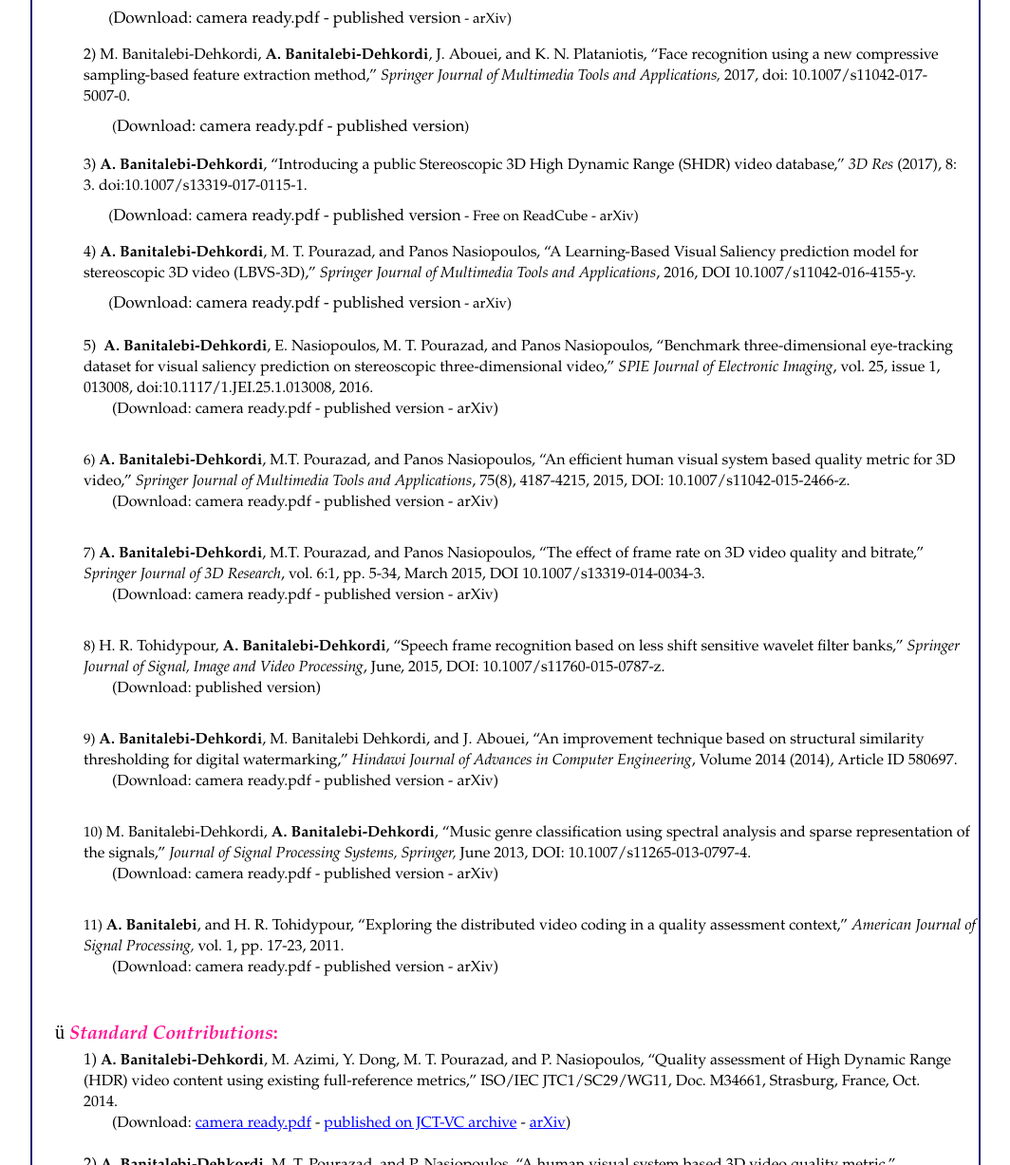
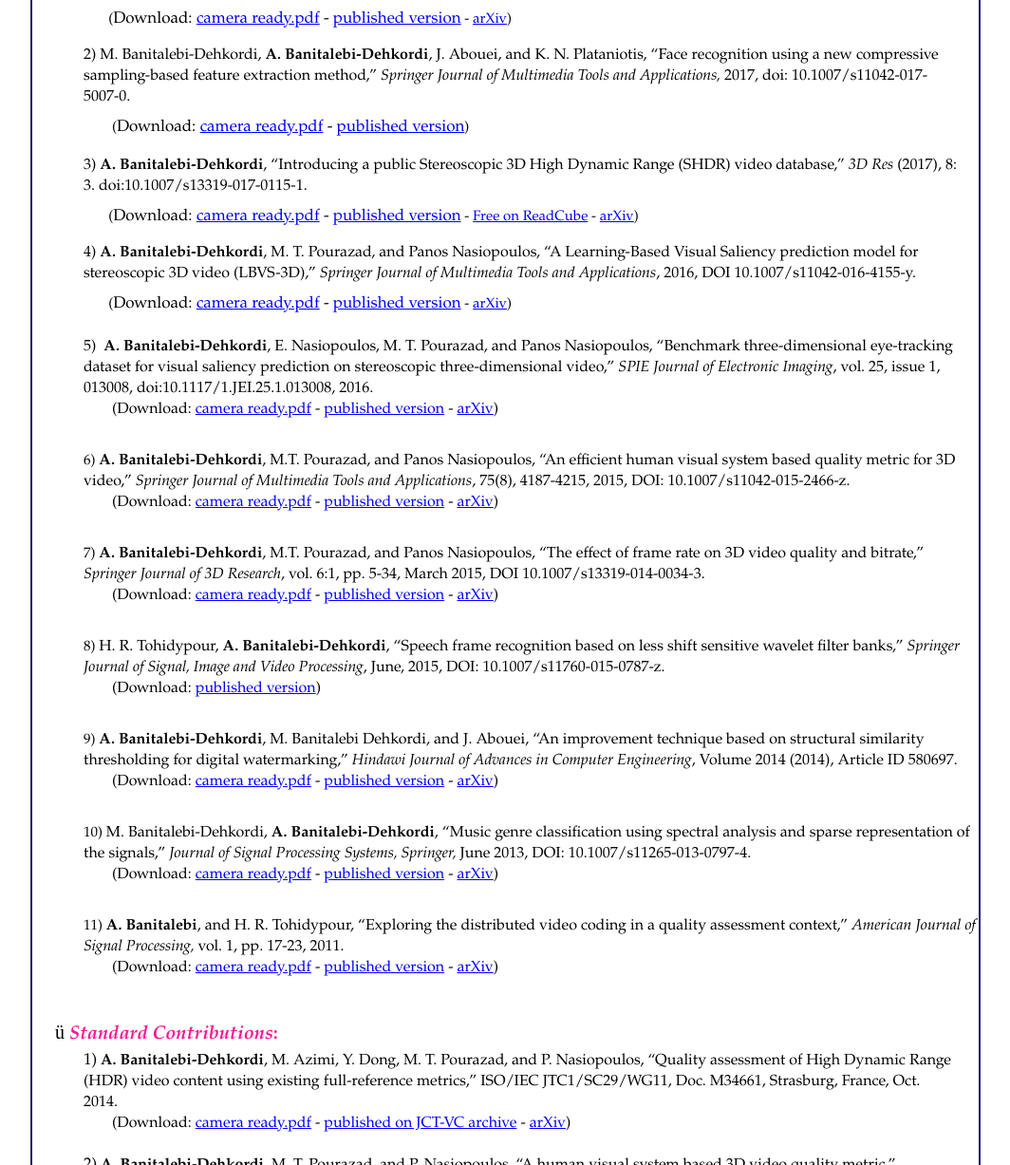
Before and after one commit to abanitalebi/abanitalebi.github.io, a plain HTML site: page publications.html in a window 1280 px wide. Shown: the part 3593-4820 px from the top of the page at 95% size, without its empty margins (208-1272 px from the left). Drawn offline with Linux system fonts and the light colour scheme.

Commit message:
Updates - February 2022

```diff
--- a/publications.html
+++ b/publications.html
@@ -332,49 +332,49 @@ a:hover
 <div style="position:absolute;left:0px;top:3213px;width:918px;height:22px;"><span style="color:#000000;font-family:Wingdings;font-size:20px;letter-spacing:0px;">ü	</span><span style="color:#FF1493;font-family:Garamond;font-size:20px;letter-spacing:0px;"><strong><em>Journal Papers</em>:</strong></span></div>
 <div style="margin-left:30px;position:absolute;left:0px;top:3244px;width:918px;height:18px;"><span style="color:#000000;font-family:Garamond;font-size:16px;letter-spacing:0px;">1) <strong>A. Banitalebi-Dehkordi</strong> and Panos Nasiopoulos, “Saliency Inspired Quality Assessment of Stereoscopic 3D Video,” <em>Springer </em></span></div>
 <div style="margin-left:30px;position:absolute;left:0px;top:3266px;width:918px;height:18px;"><span style="color:#000000;font-family:Garamond;font-size:16px;letter-spacing:0px;"><em>Journal of Multimedia Tools and Applications</em>, 2018, doi: 10.1007/s11042-018-5837-4.</span></div>
-<div style="margin-left:30px;position:absolute;left:0px;top:3298px;width:918px;height:18px;"><span style="color:#000000;font-family:Garamond;font-size:15px;letter-spacing:0px;">&nbsp;&nbsp; &nbsp;&nbsp;&nbsp; (</span><span style="color:#000000;font-family:Garamond;font-size:17px;letter-spacing:0px;">Download: camera ready.pdf - published version</span><span style="color:#000000;font-family:Garamond;font-size:15px;letter-spacing:0px;"> - arXiv)</span></div>
+<div style="margin-left:30px;position:absolute;left:0px;top:3298px;width:918px;height:18px;"><span style="color:#000000;font-family:Garamond;font-size:15px;letter-spacing:0px;">&nbsp;&nbsp; &nbsp;&nbsp;&nbsp; (</span><span style="color:#000000;font-family:Garamond;font-size:17px;letter-spacing:0px;">Download: <a href="https://github.com/abanitalebi/abanitalebi.github.io/blob/master/Files/papers/2018_MTAP_Banitalebi_SaliencyInspiredQAofStereoscopicVideo.pdf" target="_blank">camera ready.pdf</a> - <a href="https://link.springer.com/article/10.1007%2Fs11042-018-5837-4" target="_blank">published version</a></span><span style="color:#000000;font-family:Garamond;font-size:15px;letter-spacing:0px;"> - <a href="https://arxiv.org/abs/1803.04096" target="_blank">arXiv</a>)</span></div>
 <div style="margin-left:30px;position:absolute;left:0px;top:3319px;width:918px;height:16px;"><span style="color:#000000;font-family:Garamond;font-size:15px;letter-spacing:0px;"><br></span></div>
 <div style="margin-left:30px;position:absolute;left:0px;top:3336px;width:918px;height:18px;"><span style="color:#000000;font-family:Garamond;font-size:16px;letter-spacing:0px;">2) M. Banitalebi-Dehkordi, <strong>A. Banitalebi-Dehkordi</strong>, J. Abouei, and K. N. Plataniotis, “Face recognition using a new compressive </span></div>
 <div style="margin-left:30px;position:absolute;left:0px;top:3358px;width:918px;height:18px;"><span style="color:#000000;font-family:Garamond;font-size:16px;letter-spacing:0px;">sampling-based feature extraction method,” <em>Springer Journal of Multimedia Tools and Applications,</em> 2017, doi: 10.1007/s11042-017-</span></div>
 <div style="margin-left:30px;position:absolute;left:0px;top:3380px;width:918px;height:18px;"><span style="color:#000000;font-family:Garamond;font-size:16px;letter-spacing:0px;">5007-0.<em> </em></span></div>
-<div style="margin-left:30px;position:absolute;left:0px;top:3412px;width:918px;height:18px;"><span style="color:#000000;font-family:Garamond;font-size:15px;letter-spacing:0px;">&nbsp;&nbsp; &nbsp;&nbsp;&nbsp;&nbsp; (</span><span style="color:#000000;font-family:Garamond;font-size:17px;letter-spacing:0px;">Download: camera ready.pdf - published version</span><span style="color:#000000;font-family:Garamond;font-size:15px;letter-spacing:0px;">)</span></div>
+<div style="margin-left:30px;position:absolute;left:0px;top:3412px;width:918px;height:18px;"><span style="color:#000000;font-family:Garamond;font-size:15px;letter-spacing:0px;">&nbsp;&nbsp; &nbsp;&nbsp;&nbsp;&nbsp; (</span><span style="color:#000000;font-family:Garamond;font-size:17px;letter-spacing:0px;">Download: <a href="https://github.com/abanitalebi/abanitalebi.github.io/blob/master/Files/papers/2017_MTAP_Banitalebi_face_recognition.pdf" target="_blank">camera ready.pdf</a> - <a href="https://link.springer.com/article/10.1007/s11042-017-5007-0" target="_blank">published version</a></span><span style="color:#000000;font-family:Garamond;font-size:15px;letter-spacing:0px;">)</span></div>
 <div style="margin-left:30px;position:absolute;left:0px;top:3433px;width:918px;height:18px;"><span style="color:#000000;font-family:Garamond;font-size:16px;letter-spacing:0px;"><br></span></div>
 <div style="margin-left:30px;position:absolute;left:0px;top:3452px;width:918px;height:18px;"><span style="color:#000000;font-family:Garamond;font-size:16px;letter-spacing:0px;">3) <strong>A. Banitalebi-Dehkordi</strong>, “Introducing a public Stereoscopic 3D High Dynamic Range (SHDR) video database,” <em>3D Res</em> (2017), 8: </span></div>
 <div style="margin-left:30px;position:absolute;left:0px;top:3474px;width:918px;height:18px;"><span style="color:#000000;font-family:Garamond;font-size:16px;letter-spacing:0px;">3. doi:10.1007/s13319-017-0115-1.</span></div>
-<div style="margin-left:30px;position:absolute;left:0px;top:3506px;width:918px;height:18px;"><span style="color:#000000;font-family:Garamond;font-size:15px;letter-spacing:0px;">&nbsp;&nbsp; &nbsp;&nbsp;&nbsp; (</span><span style="color:#000000;font-family:Garamond;font-size:17px;letter-spacing:0px;">Download: camera ready.pdf - published version</span><span style="color:#000000;font-family:Garamond;font-size:15px;letter-spacing:0px;"> - Free on ReadCube - arXiv)</span></div>
+<div style="margin-left:30px;position:absolute;left:0px;top:3506px;width:918px;height:18px;"><span style="color:#000000;font-family:Garamond;font-size:15px;letter-spacing:0px;">&nbsp;&nbsp; &nbsp;&nbsp;&nbsp; (</span><span style="color:#000000;font-family:Garamond;font-size:17px;letter-spacing:0px;">Download: <a href="https://github.com/abanitalebi/abanitalebi.github.io/blob/master/Files/papers/2017_3DR_Banitalebi_3dhdr_database.pdf" target="_blank">camera ready.pdf</a> - <a href="https://link.springer.com/article/10.1007/s13319-017-0115-1" target="_blank">published version</a></span><span style="color:#000000;font-family:Garamond;font-size:15px;letter-spacing:0px;"> - <a href="http://www.readcube.com/articles/10.1007/s13319-017-0115-1" target="_blank">Free on ReadCube</a> - <a href="https://arxiv.org/abs/1803.04847" target="_blank">arXiv</a>)</span></div>
 <div style="margin-left:30px;position:absolute;left:0px;top:3527px;width:918px;height:16px;"><span style="color:#000000;font-family:Garamond;font-size:15px;letter-spacing:0px;"><br></span></div>
 <div style="margin-left:30px;position:absolute;left:0px;top:3544px;width:918px;height:18px;"><span style="color:#000000;font-family:Garamond;font-size:16px;letter-spacing:0px;">4) <strong>A. Banitalebi-Dehkordi</strong>, M. T. Pourazad, and Panos Nasiopoulos, “A Learning-Based Visual Saliency prediction model for </span></div>
 <div style="margin-left:30px;position:absolute;left:0px;top:3566px;width:918px;height:18px;"><span style="color:#000000;font-family:Garamond;font-size:16px;letter-spacing:0px;">stereoscopic 3D video (LBVS-3D),” <em>Springer Journal of Multimedia Tools and Applications</em>, 2016, DOI 10.1007/s11042-016-4155-y.</span></div>
-<div style="margin-left:30px;position:absolute;left:0px;top:3598px;width:918px;height:18px;"><span style="color:#000000;font-family:Garamond;font-size:15px;letter-spacing:0px;">&nbsp;&nbsp; &nbsp;&nbsp;&nbsp; (</span><span style="color:#000000;font-family:Garamond;font-size:17px;letter-spacing:0px;">Download: camera ready.pdf - published version</span><span style="color:#000000;font-family:Garamond;font-size:15px;letter-spacing:0px;"> - arXiv)</span></div>
+<div style="margin-left:30px;position:absolute;left:0px;top:3598px;width:918px;height:18px;"><span style="color:#000000;font-family:Garamond;font-size:15px;letter-spacing:0px;">&nbsp;&nbsp; &nbsp;&nbsp;&nbsp; (</span><span style="color:#000000;font-family:Garamond;font-size:17px;letter-spacing:0px;">Download: <a href="https://github.com/abanitalebi/abanitalebi.github.io/blob/master/Files/papers/2016_MTAP_Dehkordi_LBVS-3D.pdf" target="_blank">camera ready.pdf</a> - <a href="http://link.springer.com/article/10.1007/s11042-016-4155-y" target="_blank">published version</a></span><span style="color:#000000;font-family:Garamond;font-size:15px;letter-spacing:0px;"> - <a href="https://arxiv.org/abs/1803.04842" target="_blank">arXiv</a>)</span></div>
 <div style="margin-left:30px;position:absolute;left:0px;top:3623px;width:918px;height:16px;"><span style="color:#000000;font-family:Garamond;font-size:15px;letter-spacing:0px;"><br></span></div>
 <div style="margin-left:30px;position:absolute;left:0px;top:3643px;width:918px;height:18px;"><span style="color:#000000;font-family:Garamond;font-size:16px;letter-spacing:0px;">5)<strong>&nbsp; A. Banitalebi-Dehkordi</strong>, E. Nasiopoulos, M. T. Pourazad, and Panos Nasiopoulos, “Benchmark three-dimensional eye-tracking </span></div>
 <div style="margin-left:30px;position:absolute;left:0px;top:3665px;width:918px;height:18px;"><span style="color:#000000;font-family:Garamond;font-size:16px;letter-spacing:0px;">dataset for visual saliency prediction on stereoscopic three-dimensional video,” <em>SPIE Journal of Electronic Imaging</em>, vol. 25, issue 1, </span></div>
 <div style="margin-left:30px;position:absolute;left:0px;top:3687px;width:918px;height:18px;"><span style="color:#000000;font-family:Garamond;font-size:16px;letter-spacing:0px;">013008, doi:10.1117/1.JEI.25.1.013008, 2016.&nbsp;&nbsp; &nbsp;&nbsp; &nbsp;&nbsp; &nbsp;&nbsp; &nbsp;&nbsp; &nbsp;&nbsp; &nbsp;&nbsp; &nbsp;&nbsp; &nbsp;&nbsp; &nbsp;&nbsp; &nbsp;&nbsp; &nbsp;&nbsp; &nbsp;&nbsp; &nbsp;&nbsp; &nbsp;&nbsp; &nbsp;&nbsp; &nbsp;&nbsp; &nbsp;&nbsp; &nbsp;&nbsp; &nbsp;&nbsp; &nbsp;&nbsp; &nbsp;&nbsp; &nbsp;&nbsp; &nbsp;&nbsp; &nbsp;&nbsp; &nbsp;&nbsp; &nbsp;&nbsp; &nbsp;&nbsp; &nbsp;&nbsp; &nbsp;&nbsp; &nbsp;&nbsp; &nbsp;&nbsp; &nbsp;&nbsp; &nbsp;&nbsp; &nbsp;&nbsp; &nbsp;&nbsp; &nbsp;&nbsp; &nbsp;&nbsp; &nbsp;&nbsp; &nbsp;&nbsp; &nbsp;&nbsp; &nbsp;&nbsp;&nbsp; </span></div>
-<div style="margin-left:60px;position:absolute;left:0px;top:3709px;width:918px;height:18px;"><span style="color:#000000;font-family:Garamond;font-size:16px;letter-spacing:0px;">(Download: camera ready.pdf - published version - arXiv)</span></div>
+<div style="margin-left:60px;position:absolute;left:0px;top:3709px;width:918px;height:18px;"><span style="color:#000000;font-family:Garamond;font-size:16px;letter-spacing:0px;">(Download: <a href="https://github.com/abanitalebi/abanitalebi.github.io/blob/master/Files/papers/2016_SPIE_Dehkordi_Benchmark%203D%20eye-tracking%20dataset.pdf" target="_blank">camera ready.pdf</a> - <a href="http://spie.org/Publications/Journal/10.1117/1.JEI.25.1.013008" target="_blank">published version</a> - <a href="https://arxiv.org/abs/1803.04845" target="_blank">arXiv</a>)</span></div>
 <div style="margin-left:60px;position:absolute;left:0px;top:3731px;width:918px;height:18px;"><span style="color:#000000;font-family:Garamond;font-size:16px;letter-spacing:0px;"><br></span></div>
 <div style="margin-left:30px;position:absolute;left:0px;top:3763px;width:918px;height:18px;"><span style="color:#000000;font-family:Garamond;font-size:15px;letter-spacing:0px;">6)	</span><span style="color:#000000;font-family:Garamond;font-size:16px;letter-spacing:0px;"><strong>A. Banitalebi-Dehkordi</strong>, M.T. Pourazad, and Panos Nasiopoulos, “An efficient human visual system based quality metric for 3D </span></div>
 <div style="margin-left:30px;position:absolute;left:0px;top:3785px;width:918px;height:18px;"><span style="color:#000000;font-family:Garamond;font-size:16px;letter-spacing:0px;">video,” <em>Springer Journal of Multimedia Tools and Applications</em>, 75(8), 4187-4215, 2015, DOI: 10.1007/s11042-015-2466-z. </span></div>
-<div style="margin-left:60px;position:absolute;left:0px;top:3807px;width:918px;height:18px;"><span style="color:#000000;font-family:Garamond;font-size:16px;letter-spacing:0px;">(Download: camera ready.pdf - published version - arXiv)</span></div>
+<div style="margin-left:60px;position:absolute;left:0px;top:3807px;width:918px;height:18px;"><span style="color:#000000;font-family:Garamond;font-size:16px;letter-spacing:0px;">(Download: <a href="https://github.com/abanitalebi/abanitalebi.github.io/blob/master/Files/papers/2015_MToolsApplications_Dehkordi_An%20Efficient%20Human%20Visual%20System%20Based.pdf" target="_blank">camera ready.pdf</a> - <a href="http://link.springer.com/article/10.1007/s11042-015-2466-z" target="_blank">published version</a> - <a href="https://arxiv.org/abs/1803.04832" target="_blank">arXiv</a>)</span></div>
 <div style="margin-left:30px;position:absolute;left:0px;top:3829px;width:918px;height:16px;"><span style="color:#000000;font-family:Garamond;font-size:15px;letter-spacing:0px;"><br></span></div>
 <div style="margin-left:30px;position:absolute;left:0px;top:3861px;width:918px;height:18px;"><span style="color:#000000;font-family:Garamond;font-size:15px;letter-spacing:0px;">7)	</span><span style="color:#000000;font-family:Garamond;font-size:16px;letter-spacing:0px;"><strong>A. Banitalebi-Dehkordi</strong>, M.T. Pourazad, and Panos Nasiopoulos, “The effect of frame rate on 3D video quality and bitrate,” </span></div>
 <div style="margin-left:30px;position:absolute;left:0px;top:3883px;width:918px;height:18px;"><span style="color:#000000;font-family:Garamond;font-size:16px;letter-spacing:0px;"><em>Springer Journal of 3D Research</em>, vol. 6:1, pp. 5-34, March 2015, DOI 10.1007/s13319-014-0034-3.</span></div>
-<div style="margin-left:60px;position:absolute;left:0px;top:3905px;width:918px;height:18px;"><span style="color:#000000;font-family:Garamond;font-size:16px;letter-spacing:0px;">(Download: camera ready.pdf - published version - arXiv)</span></div>
+<div style="margin-left:60px;position:absolute;left:0px;top:3905px;width:918px;height:18px;"><span style="color:#000000;font-family:Garamond;font-size:16px;letter-spacing:0px;">(Download: <a href="https://github.com/abanitalebi/abanitalebi.github.io/blob/master/Files/papers/2015_3DR_The_Effect_of_Frame_Rate_on_Q_and_B.pdf" target="_blank">camera ready.pdf</a> - <a href="http://link.springer.com/article/10.1007/s13319-014-0034-3" target="_blank">published version</a> - <a href="https://arxiv.org/abs/1803.04826" target="_blank">arXiv</a>)</span></div>
 <div style="margin-left:30px;position:absolute;left:0px;top:3927px;width:918px;height:16px;"><span style="color:#000000;font-family:Garamond;font-size:15px;letter-spacing:0px;"><br></span></div>
 <div style="margin-left:30px;position:absolute;left:0px;top:3959px;width:918px;height:18px;"><span style="color:#000000;font-family:Garamond;font-size:15px;letter-spacing:0px;">8)	</span><span style="color:#000000;font-family:Garamond;font-size:16px;letter-spacing:0px;">H. R. Tohidypour, <strong>A. Banitalebi-Dehkordi</strong>, “Speech frame recognition based on less shift sensitive wavelet filter banks,” <em>Springer </em></span></div>
 <div style="margin-left:30px;position:absolute;left:0px;top:3981px;width:918px;height:18px;"><span style="color:#000000;font-family:Garamond;font-size:16px;letter-spacing:0px;"><em>Journal of Signal, Image and Video Processing</em>, June, 2015, DOI: 10.1007/s11760-015-0787-z.</span></div>
-<div style="margin-left:60px;position:absolute;left:0px;top:4003px;width:918px;height:18px;"><span style="color:#000000;font-family:Garamond;font-size:16px;letter-spacing:0px;">(Download: published version)</span></div>
+<div style="margin-left:60px;position:absolute;left:0px;top:4003px;width:918px;height:18px;"><span style="color:#000000;font-family:Garamond;font-size:16px;letter-spacing:0px;">(Download: <a href="http://link.springer.com/article/10.1007/s11760-015-0787-z" target="_blank">published version</a>)</span></div>
 <div style="margin-left:30px;position:absolute;left:0px;top:4025px;width:918px;height:16px;"><span style="color:#000000;font-family:Garamond;font-size:15px;letter-spacing:0px;"><br></span></div>
 <div style="margin-left:30px;position:absolute;left:0px;top:4057px;width:918px;height:18px;"><span style="color:#000000;font-family:Garamond;font-size:15px;letter-spacing:0px;">9)	</span><span style="color:#000000;font-family:Garamond;font-size:16px;letter-spacing:0px;"><strong>A. Banitalebi-Dehkordi</strong>, M. Banitalebi Dehkordi, and J. Abouei, “An improvement technique based on structural similarity </span></div>
 <div style="margin-left:30px;position:absolute;left:0px;top:4079px;width:918px;height:18px;"><span style="color:#000000;font-family:Garamond;font-size:16px;letter-spacing:0px;">thresholding for digital watermarking,” <em>Hindawi Journal of Advances in Computer Engineering</em>, Volume 2014 (2014), Article ID 580697.</span></div>
-<div style="margin-left:60px;position:absolute;left:0px;top:4101px;width:918px;height:18px;"><span style="color:#000000;font-family:Garamond;font-size:16px;letter-spacing:0px;">(Download: camera ready.pdf - published version - arXiv)</span></div>
+<div style="margin-left:60px;position:absolute;left:0px;top:4101px;width:918px;height:18px;"><span style="color:#000000;font-family:Garamond;font-size:16px;letter-spacing:0px;">(Download: <a href="https://github.com/abanitalebi/abanitalebi.github.io/blob/master/Files/papers/2014_ACENG_Dehkordi_Watermarking_Optimization.pdf" target="_blank">camera ready.pdf</a> - <a href="https://www.hindawi.com/archive/2014/580697/" target="_blank">published version</a> - <a href="https://arxiv.org/abs/1803.04966" target="_blank">arXiv</a>)</span></div>
 <div style="margin-left:30px;position:absolute;left:0px;top:4123px;width:918px;height:16px;"><span style="color:#000000;font-family:Garamond;font-size:15px;letter-spacing:0px;"><br></span></div>
 <div style="margin-left:30px;position:absolute;left:0px;top:4155px;width:918px;height:18px;"><span style="color:#000000;font-family:Garamond;font-size:15px;letter-spacing:0px;">10)	</span><span style="color:#000000;font-family:Garamond;font-size:16px;letter-spacing:0px;">M. Banitalebi-Dehkordi, <strong>A. Banitalebi-Dehkordi</strong>, “Music genre classification using spectral analysis and sparse representation of </span></div>
 <div style="margin-left:30px;position:absolute;left:0px;top:4177px;width:918px;height:18px;"><span style="color:#000000;font-family:Garamond;font-size:16px;letter-spacing:0px;">the signals,” <em>Journal of Signal Processing Systems, Springer, </em>June 2013, DOI: 10.1007/s11265-013-0797-4.</span></div>
-<div style="margin-left:60px;position:absolute;left:0px;top:4199px;width:918px;height:18px;"><span style="color:#000000;font-family:Garamond;font-size:16px;letter-spacing:0px;">(Download: camera ready.pdf - published version - arXiv)</span></div>
+<div style="margin-left:60px;position:absolute;left:0px;top:4199px;width:918px;height:18px;"><span style="color:#000000;font-family:Garamond;font-size:16px;letter-spacing:0px;">(Download: <a href="https://github.com/abanitalebi/abanitalebi.github.io/blob/master/Files/papers/2014_Banitalebi_MUSIC_GENRE_CLASSIFICATION.pdf" target="_blank">camera ready.pdf</a> - <a href="http://link.springer.com/article/10.1007/s11265-013-0797-4" target="_blank">published version</a> - <a href="https://arxiv.org/abs/1803.04652" target="_blank">arXiv</a>)</span></div>
 <div style="margin-left:30px;position:absolute;left:0px;top:4221px;width:918px;height:16px;"><span style="color:#000000;font-family:Garamond;font-size:15px;"><br></span></div>
 <div style="margin-left:30px;position:absolute;left:0px;top:4253px;width:918px;height:18px;"><span style="color:#000000;font-family:Garamond;font-size:15px;">11)	</span><span style="color:#000000;font-family:Garamond;font-size:16px;"><strong>A. Banitalebi</strong>, and H. R. Tohidypour, “Exploring the distributed video coding in a quality assessment context,” <em>American Journal of </em></span></div>
 <div style="margin-left:30px;position:absolute;left:0px;top:4275px;width:918px;height:18px;"><span style="color:#000000;font-family:Garamond;font-size:16px;"><em>Signal Processing, </em>vol. 1, pp. 17-23, 2011.</span></div>
-<div style="margin-left:60px;position:absolute;left:0px;top:4297px;width:918px;height:18px;"><span style="color:#000000;font-family:Garamond;font-size:16px;letter-spacing:0px;">(Download: camera ready.pdf - published version - arXiv)</span></div>
+<div style="margin-left:60px;position:absolute;left:0px;top:4297px;width:918px;height:18px;"><span style="color:#000000;font-family:Garamond;font-size:16px;letter-spacing:0px;">(Download: <a href="https://github.com/abanitalebi/abanitalebi.github.io/blob/master/Files/papers/2011_Dehkordi_Distributed_Video_Coding.pdf" target="_blank">camera ready.pdf</a> - <a href="http://article.sapub.org/10.5923.j.ajsp.20110101.04.html" target="_blank">published version</a> - <a href="https://arxiv.org/abs/1803.04614" target="_blank">arXiv</a>)</span></div>
 <div style="margin-left:30px;position:absolute;left:0px;top:4319px;width:918px;height:18px;"><span style="color:#000000;font-family:Garamond;font-size:16px;"><br></span></div>
 <div style="margin-left:30px;position:absolute;left:0px;top:4341px;width:918px;height:18px;"><span style="color:#000000;font-family:Garamond;font-size:16px;"><br></span></div>
 <div style="position:absolute;left:0px;top:4363px;width:918px;height:22px;"><span style="color:#000000;font-family:Wingdings;font-size:20px;letter-spacing:0px;">ü	</span><span style="color:#FF1493;font-family:Garamond;font-size:20px;letter-spacing:0px;"><strong><em>Standard Contributions</em>:</strong></span></div>
```
